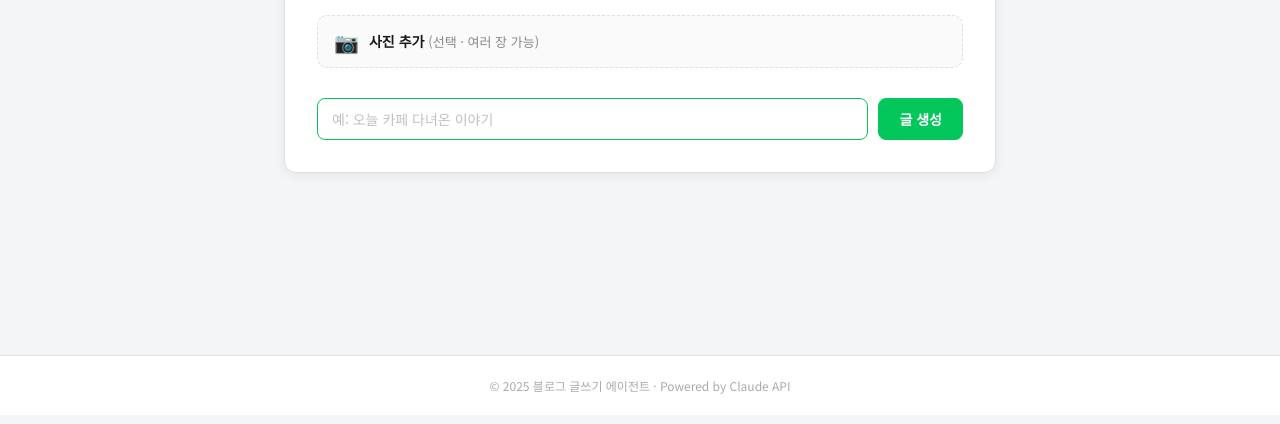
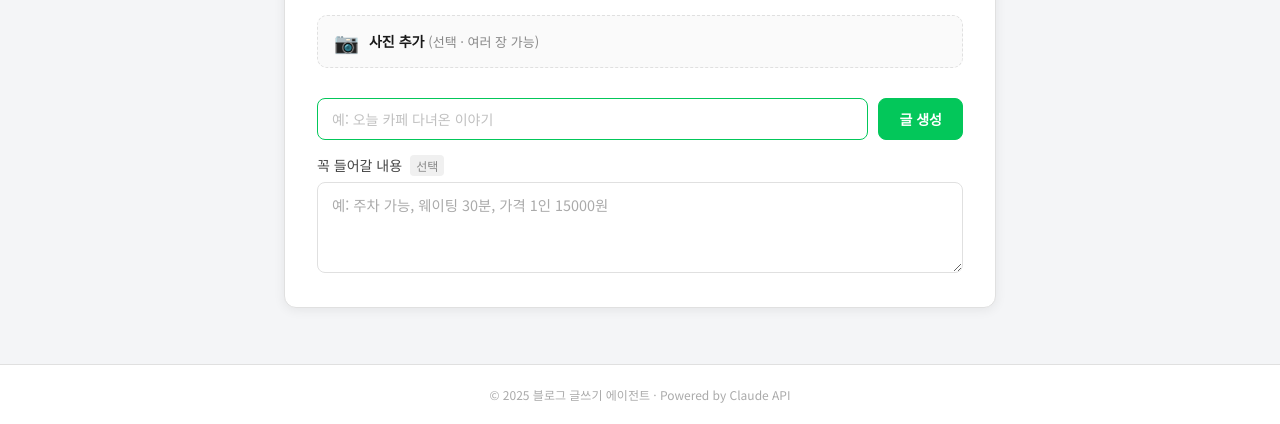
Before and after one commit to juuu-ni/blog-agent, a website: page public/generate.html in a window 1280 px wide. Shown: the part 385-809 px from the top of the page. Drawn offline with Linux system fonts and the light colour scheme; sample sign-in values are in the browser's storage.

Commit message:
feat: 꼭 들어갈 내용 입력 기능 추가

```diff
--- a/public/generate.html
+++ b/public/generate.html
@@ -86,6 +86,16 @@
         <button class="btn btn-primary" id="btn-generate" onclick="generatePost()">글 생성</button>
       </div>
 
+      <div class="must-include-section">
+        <label class="must-include-label" for="must-include-input">꼭 들어갈 내용 <span class="optional-badge">선택</span></label>
+        <textarea
+          id="must-include-input"
+          class="must-include-textarea"
+          placeholder="예: 주차 가능, 웨이팅 30분, 가격 1인 15000원"
+          rows="3"
+        ></textarea>
+      </div>
+
       <div class="loading" id="loading-generate" style="display:none;">
         <div class="spinner"></div>
         <span id="loading-text">글을 쓰고 있어요...</span>
--- a/public/generate.js
+++ b/public/generate.js
@@ -151,6 +151,7 @@ function renderPreviews() {
 /* ===== 글 생성 ===== */
 async function generatePost() {
   const topic = document.getElementById('topic-input').value.trim();
+  const mustInclude = document.getElementById('must-include-input').value.trim();
 
   if (!topic) {
     alert('주제를 입력해 주세요.');
@@ -175,6 +176,7 @@ async function generatePost() {
       headers: { 'Content-Type': 'application/json' },
       body: JSON.stringify({
         topic,
+        mustInclude: mustInclude || null,
         profile: styleProfile,
         images: uploadedImages.map(({ data, mediaType }) => ({ data, mediaType })),
       }),
--- a/public/style.css
+++ b/public/style.css
@@ -523,6 +523,53 @@ main {
   color: var(--color-muted);
 }
 
+/* ===== 꼭 들어갈 내용 ===== */
+.must-include-section {
+  margin-top: 14px;
+}
+
+.must-include-label {
+  display: flex;
+  align-items: center;
+  gap: 8px;
+  font-size: 0.875rem;
+  font-weight: 500;
+  color: #444;
+  margin-bottom: 6px;
+}
+
+.optional-badge {
+  font-size: 0.75rem;
+  font-weight: 400;
+  color: #888;
+  background: #f0f0f0;
+  border-radius: 4px;
+  padding: 1px 6px;
+}
+
+.must-include-textarea {
+  width: 100%;
+  padding: 10px 14px;
+  border: 1.5px solid #e0e0e0;
+  border-radius: 8px;
+  font-family: 'Noto Sans KR', sans-serif;
+  font-size: 0.9rem;
+  color: #333;
+  resize: vertical;
+  transition: border-color 0.2s;
+  box-sizing: border-box;
+  line-height: 1.6;
+}
+
+.must-include-textarea:focus {
+  outline: none;
+  border-color: #03C75A;
+}
+
+.must-include-textarea::placeholder {
+  color: #aaa;
+}
+
 /* ===== 사진 업로드 ===== */
 .photo-upload-section {
   margin-bottom: 18px;
```
Also changed, not shown: server/routes/generate.js (+8 -3 lines), 수백당/KakaoTalk_20260421_230517010.jpg (added), 수백당/KakaoTalk_20260421_230517010_01.jpg (added), 수백당/KakaoTalk_20260421_230517010_02.jpg (added), 수백당/KakaoTalk_20260421_230517010_03.jpg (added), 수백당/KakaoTalk_20260421_230517010_04.jpg (added), 수백당/KakaoTalk_20260421_230517010_05.jpg (added), 수백당/KakaoTalk_20260421_230517010_06.jpg (added), 수백당/KakaoTalk_20260421_230517010_07.jpg (added), 수백당/KakaoTalk_20260421_230517010_08.jpg (added), 수백당/KakaoTalk_20260421_230517010_09.jpg (added).
